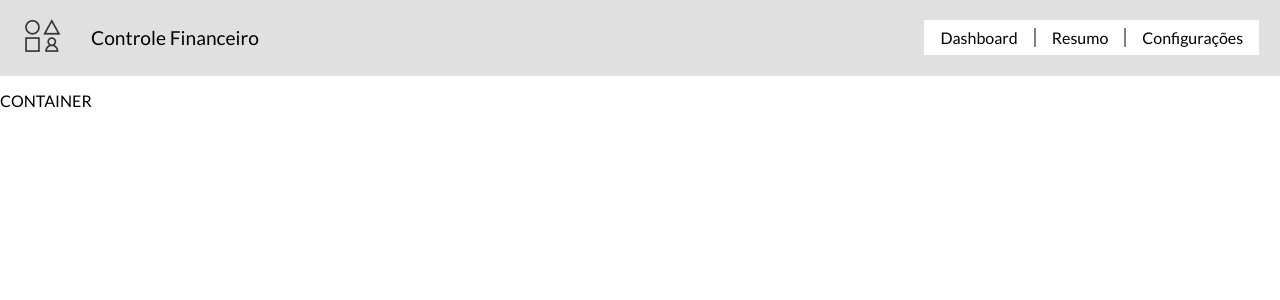
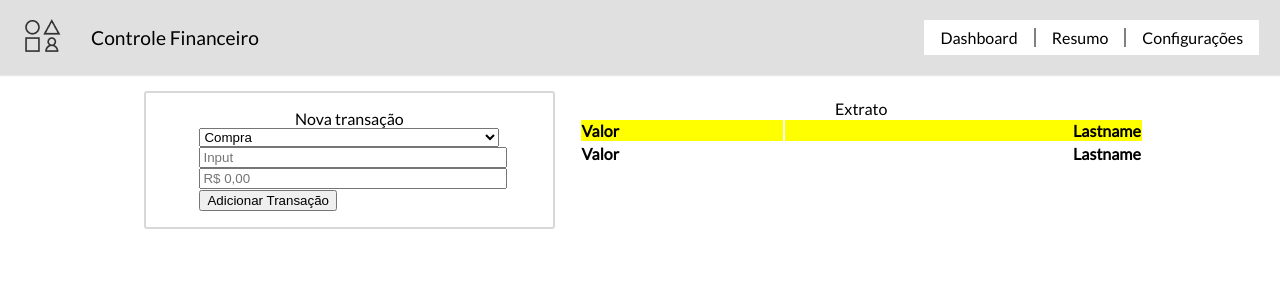
Before and after one commit to josiel27/test-viavarejo, a React (Create React App) app: page / in a window 1280 px wide. Shown: the top 300 px of the page. Built offline with nearby package versions, Linux system fonts and the light colour scheme.

Commit message:
Added functions for para save info in localstorage and get infos

```diff
--- a/src/components/App/App.css
+++ b/src/components/App/App.css
@@ -1,39 +1,72 @@
-/* Style App Main */
+/*
+*
+* GRID RESPONSIVE
+*
+*/
 
-/* .App {
-  text-align: center;
-  background-color: #282c34;
-  min-height: 100vh;
-  color: white;
-} */
-
-/* unused */
-
-/* .App-header {
-  text-align: center;
-  background-color: #282c34;
-  min-height: 100vh;
-  display: flex;
-  flex-direction: column;
-  align-items: center;
-  justify-content: center;
-  font-size: calc(10px + 2vmin);
-  color: white;
-} */
-
-.App {
-  height: 100%;
+.grid-container {
+  width: 100%;
+  padding: 0.5rem;
+  margin: auto;
 }
 
-.header {
-  position: fixed;
+.grid-row {
+  display: table;
+  align-items: center;
+  width: 80%;
+  margin: auto;
 }
 
-.main {
-  position: fixed;
-  background-color: cornflowerblue;
-  width: 100%;
-  height: 56px;
+[class*="grid-col-"] {
+  float: left;
+  display: flex;
+  justify-content: center;
 }
 
-.footer {}
+.grid-row > .grid-col-1 {
+  width: 8.33%;
+}
+
+.grid-row > .grid-col-2 {
+  width: 16.66%;
+}
+
+.grid-row > .grid-col-3 {
+  width: 25%;
+}
+
+.grid-row > .grid-col-4 {
+  width: 33.33%;
+}
+
+.grid-row > .grid-col-5 {
+  width: 41.66%;
+}
+
+.grid-row > .grid-col-6 {
+  width: 50%;
+}
+
+.grid-row > .grid-col-7 {
+  width: 58.33%;
+}
+
+.grid-row > .grid-col-8 {
+  width: 66.66%;
+}
+
+.grid-row > .grid-col-9 {
+  width: 75%;
+}
+
+.grid-row > .grid-col-10 {
+  width: 83.33%;
+}
+
+.grid-row > .grid-col-11 {
+  width: 91.66%;
+}
+
+.grid-row > .grid-col-12 {
+  width: 100%;
+}
--- a/src/components/App/App.js
+++ b/src/components/App/App.js
@@ -2,20 +2,92 @@ import React, { Component } from 'react';
 import Toolbar from '../SideMenu/Toolbar/Toolbar';
 import SideDrawer from '../SideMenu/SideDrawer/SideDrawer';
 import Container from '../Container/Container';
+import './App.css'
 
 class App extends Component {
+
   state = {
-    sideDrawerOpen: false
+    sideDrawerOpen: false,
+    listTransactionType: ['Compra', 'Venda'],
+    transaction: 'Compra',
+    description: '',
+    price: '',
+    localStorageTransactions: []
   };
 
+  //Carrega lista de transacoes no local storage
+  componentDidMount = () => {
+    const itemsTableTh = []
+    try {
+      const elements = JSON.parse(localStorage.getItem(`@test-viavarejo/transactions`));
+      if (elements) {
+        for (const [index, value] of elements.entries()) {
+          itemsTableTh.push(value)
+        }
+        this.setState({ localStorageTransactions: itemsTableTh })
+      }
+    } catch (error) { console.log(error) };
+  }
+
+  //Funcao para abrir e fechar menu lateral
   drawerToggleClickHandle = () => {
-    console.log('ok')
     this.setState((prevState) => {
       return { sideDrawerOpen: !prevState.sideDrawerOpen }
     });
   }
 
+  //Converte um numero para moeda
+  formatPrice = (params) => {
+    let value = parseInt(params.replace(/[\D]+/g, ''));
+    let formattedValue = value.toLocaleString('pt-BR', { style: 'currency', currency: 'BRL' });//COM R$
+    // let formattedValue = value.toLocaleString('pt-BR', { minimumFractionDigits: 2 });; //SEM R$
+    return formattedValue;
+  }
+
+  //Seta no state a o tipo de transacao
+  handleChangeTransaction = (event) => {
+    this.setState({ transaction: event.target.value })
+  }
+
+  //Seta no state a descriçao
+  handleChangeDescription = (event) => {
+    this.setState({ description: event.target.value })
+  }
+
+
+  //Seta no state o valor da transação
+  handleChangePrice = (event) => {
+    this.setState({ price: event.target.value });
+  }
+
+
+  //salva as informacoes no local storage e state
+  handleSubmit = (event) => {
+    event.preventDefault();// Prevent submit from reloading the page
+    try {
+      this.state.localStorageTransactions.push(
+        {
+          transaction: this.state.transaction,
+          description: this.state.description,
+          price: this.state.price,
+        }
+      )
+      this.setState({ localStorageTransactions: this.state.localStorageTransactions });
+      localStorage.setItem(`@test-viavarejo/transactions`, JSON.stringify(this.state.localStorageTransactions))
+    } catch (error) { alert(`Erro: ${error}`) };
+  }
+
+
+
   render() {
+    //salva as funções para passar no change para o component
+    let changeStateHandler = {
+      handleChangeTransaction: this.handleChangeTransaction,
+      handleChangeDescription: this.handleChangeDescription,
+      handleChangePrice: this.handleChangePrice,
+      handleSubmit: this.handleSubmit
+    }
+
     return (
       <div className="App">
         <header className="header">
@@ -23,9 +95,8 @@ class App extends Component {
           <SideDrawer show={this.state.sideDrawerOpen} drawerClickHandle={this.drawerToggleClickHandle} />
         </header>
         <main className="main">
-           <Container />
+          <Container change={changeStateHandler} state={this.state} />
         </main>
-
       </div>
     )
   }
--- a/src/components/Container/Container.js
+++ b/src/components/Container/Container.js
@@ -1,10 +1,19 @@
 import React from 'react';
 import './Container.css';
+import NewTransaction from '../NewTransaction/NewTransaction';
+import Extract from '../Extract/Extract';
 
-const Container = () => {
+const Container = props => {
     return (
-        <div className="container">
-            <p>CONTAINER</p>
+        <div className="grid-container">
+            <div className="grid-row">
+                <div className="grid-col-5 ">
+                    <NewTransaction param={props} />
+                </div>
+                <div className="grid-col-7">
+                    <Extract param={props} />
+                </div>
+            </div>
         </div>
     );
 }
--- /dev/null
+++ b/src/components/Extract/Extract.css
@@ -0,0 +1,32 @@
+.extract {
+    width: 100%;
+    padding: 16px;
+    /* background: silver; */
+}
+
+.title-extract {
+    text-align: center;
+}
+
+.table-extract {
+    width: 100%;
+}
+
+/* Empurra todas as a primeiras colunas tabela para ESQUERDA */
+
+.table-extract tr th:first-child, .table-extract tr td:first-child {
+    text-align: left;
+}
+
+/* Empurra todas as a primeiras colunas tabela para DIREITA */
+
+.table-extract tr th:last-child, .table-extract tr td:last-child {
+    text-align: right;
+}
+
+.table-thead {
+    border-top: 5px solid red !important;
+    background: yellow
+}
+
+.table-tfoot {}
--- /dev/null
+++ b/src/components/Extract/Extract.js
@@ -0,0 +1,50 @@
+import React from 'react';
+import './Extract.css';
+
+
+const Extract = props => {
+    const itemsTableTh = []
+
+    //carrega a tabela com os valores do localstorage
+    try {
+        const elements = props.param.state.localStorageTransactions;
+        if (elements) {
+            for (const [index, value] of elements.entries()) {  //para cada element adiciona um tr na tabela
+                itemsTableTh.push(
+                    <tr key={index} className="table-extract-body">
+                        <td><span>+</span>{value.description}</td>
+                        <td>{value.price}</td>
+                    </tr>
+                )
+            }
+        }
+    } catch (error) { console.log(error) };
+
+
+    return (
+        <div className="extract">
+            <div className="title-extract">Extrato</div>
+            <table className="table-extract">
+                <thead  className="table-thead">
+                    <tr>
+                        <th >Valor</th>
+                        <th>Lastname</th>
+                    </tr>
+                </thead>
+                <tbody>
+                    {/* Carrega as tr na tabela */}
+                    {itemsTableTh}
+                </tbody>
+                <tfoot className="table-tfoot">
+                    <tr className="table-extract-total">
+                        <th >Valor</th>
+                        <th>Lastname</th>
+                    </tr>
+                </tfoot>
+            </table>
+
+        </div>
+    );
+}
+
+export default Extract;
--- /dev/null
+++ b/src/components/NewTransaction/NewTransaction.css
@@ -0,0 +1,11 @@
+.transaction {
+    width: 100%;
+    padding: 16px;
+    margin: 0.5rem;
+    border: 2px solid #d8d8d8;
+    border-radius: 3px;
+}
+
+.transaction-title {
+    text-align: center;
+}
--- /dev/null
+++ b/src/components/NewTransaction/NewTransaction.js
@@ -0,0 +1,53 @@
+import React from 'react';
+import './NewTransaction.css';
+
+
+
+const NewTransaction = (props) => {
+    //Preenche o select com os tipos de transacoes
+    function getOptionsTransactionType() {
+        let listTransactionType = [];
+        props.param.state.listTransactionType.forEach(element => {
+            listTransactionType.push(<option key={element} value={element}>{element}</option>)
+        });
+        return listTransactionType;
+    };
+
+
+
+    return (
+        <div className="transaction">
+            <div className="transaction-title">Nova transação</div>
+
+            <form className="grid-row" onSubmit={(e) => { props.param.change.handleSubmit(e) }}>
+
+                <select className="grid-col-12" value={props.param.state.transaction} onChange={props.param.change.handleChangeTransaction} required>
+                    {getOptionsTransactionType()}
+                </select>
+
+                <input className="grid-col-12"
+                    value={props.param.state.transaction.description}
+                    onChange={props.param.change.handleChangeDescription}
+                    placeholder="Input"
+                    required />
+
+                <input className="grid-col-12"
+                    value={props.param.state.transaction.price}
+                    onChange={props.param.change.handleChangePrice}
+                    placeholder="R$ 0,00"
+                    required />
+
+                <button type="submit" className="">Adicionar Transação</button>
+
+            </form>
+
+        </div>
+    );
+}
+
+export default NewTransaction;
+
+
+            // for (const key in props.param.state) {
+            //     localStorage.setItem(`@test-viavarejo/${key}`, JSON.stringify(props.param.state[key]));
+            // }
```
